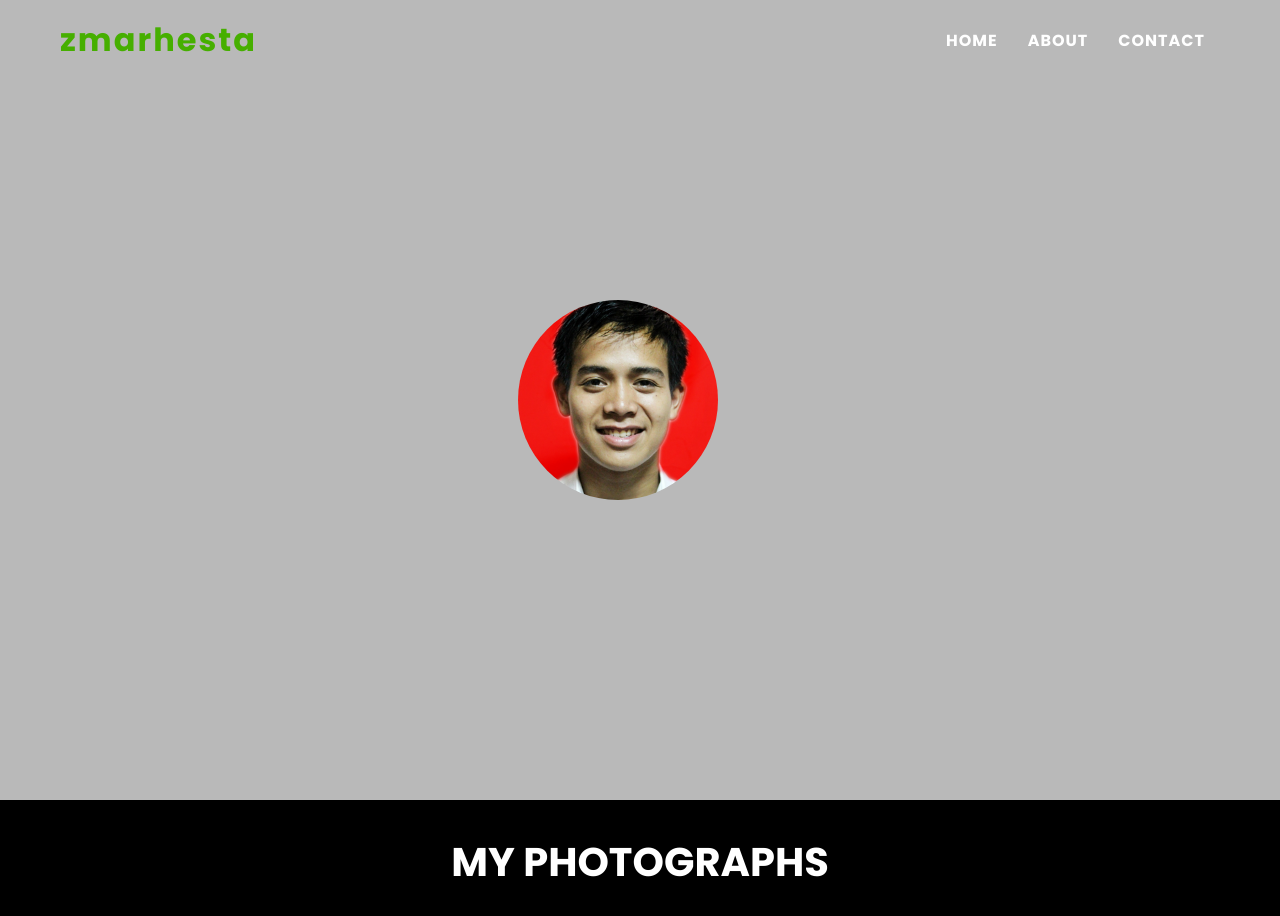
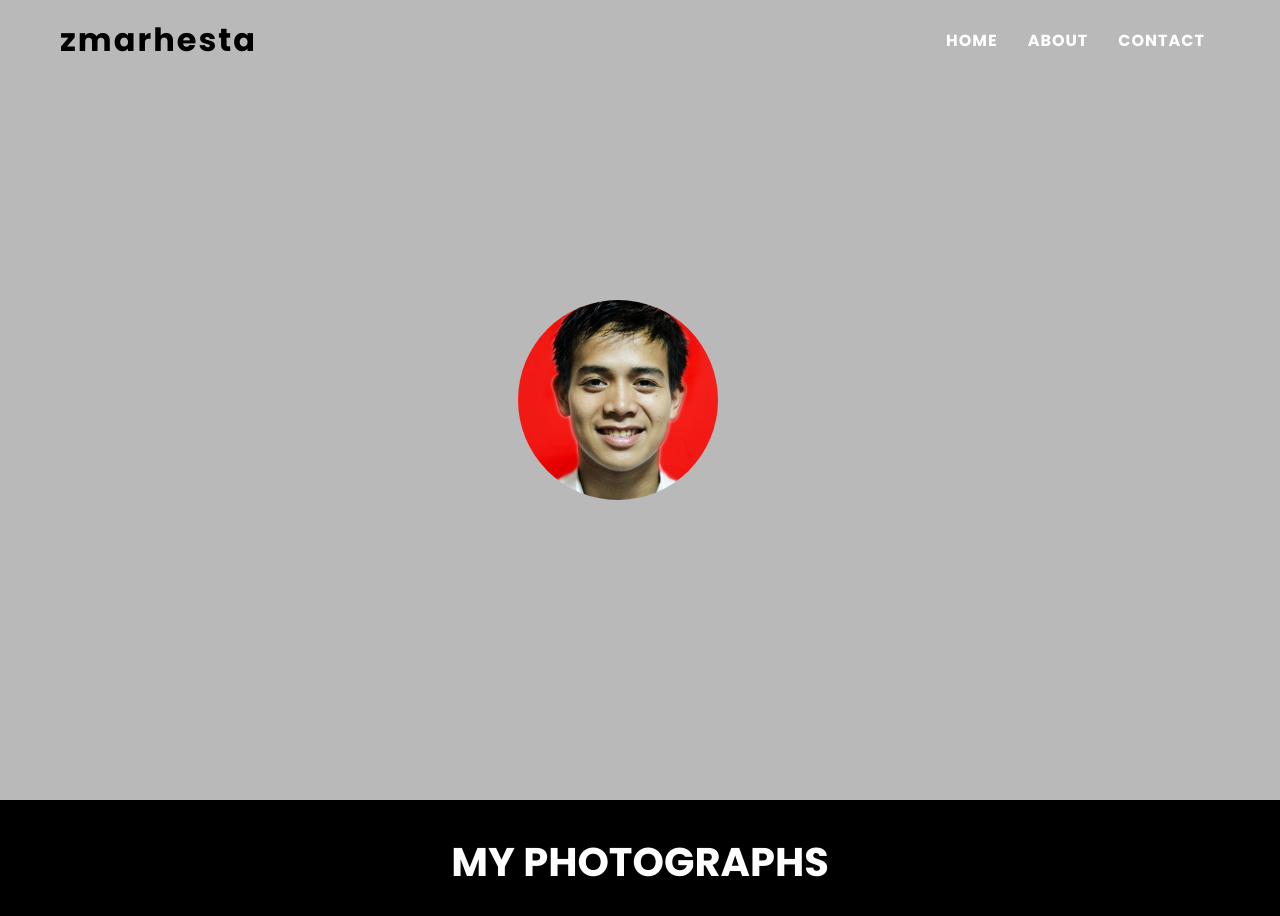
Before and after one commit to zubeirarhesta/zmarhesta, a Next.js app: page / in a window 1280 px wide. In both pictures the pointer is over the link "zmarhesta". Shown: the top 916 px of the page. Built offline with nearby package versions, Linux system fonts and the light colour scheme.

Commit message:
changed on hover effect on main nav el

```diff
--- a/components/layout/main-navigation.module.css
+++ b/components/layout/main-navigation.module.css
@@ -51,7 +51,7 @@
 
 .logo:hover,
 .links li a:hover {
-  color: rgb(70, 175, 0);
+  color: black;
 }
 
 .navbar_active {
```
